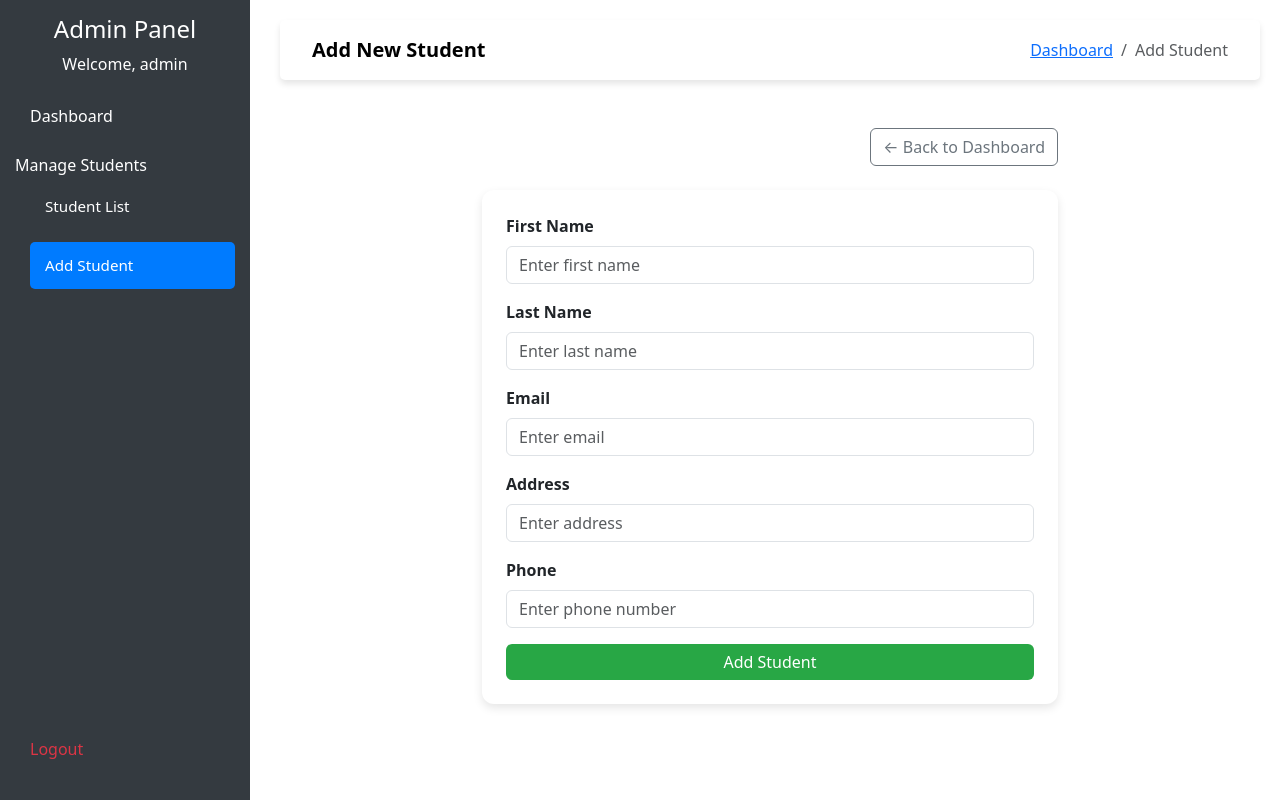
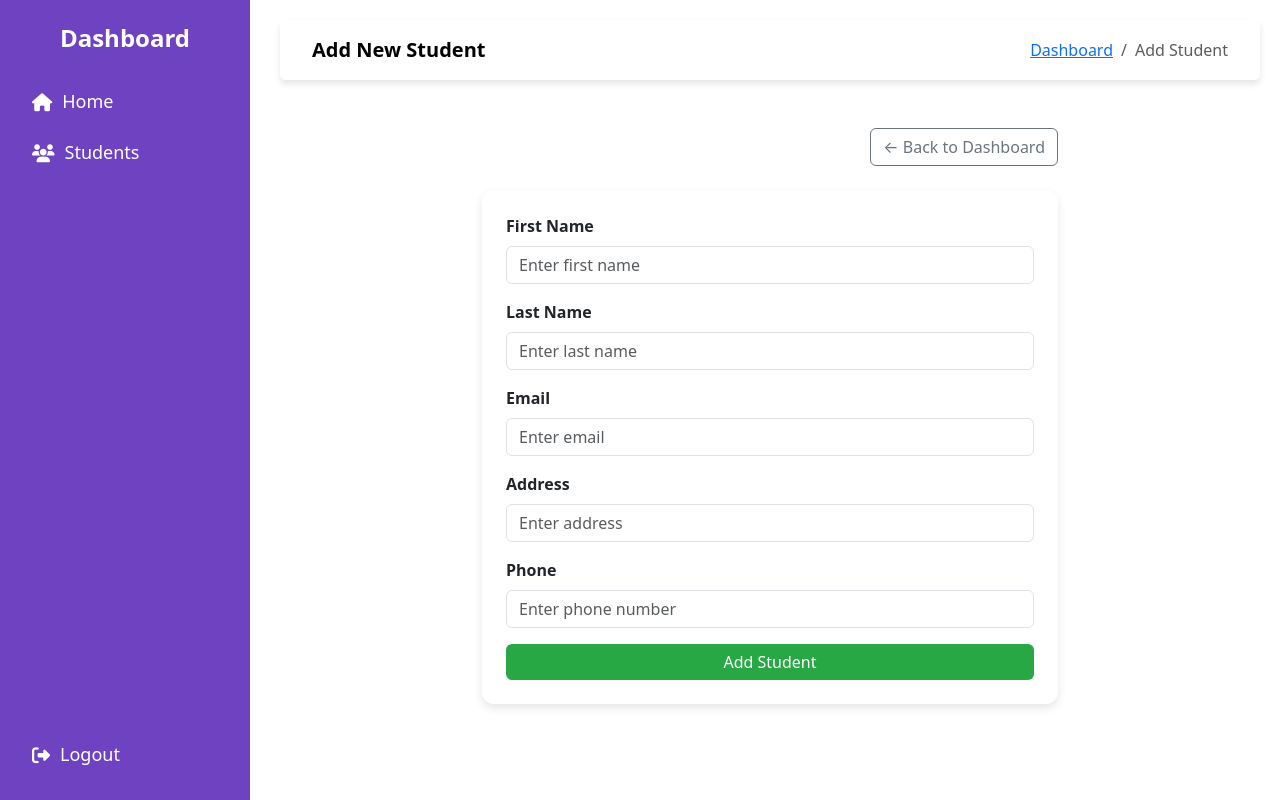
Before and after one commit to shreeya-a/Student-Attendance-Tracker-Python, a Flask app: page /add_student in a window 1280 px wide. Run offline with Flask 3, Linux system fonts and the light colour scheme; a user stored in the database is signed in.

Commit message:
view student ui updated

```diff
--- a/app.py
+++ b/app.py
@@ -83,18 +83,18 @@ def add_student():
         db.session.commit()
 
         flash("Student added successfully!", "success")
-        return redirect(url_for("student/student_list.html"))
+        return redirect(url_for("student/view_student.html"))
 
     return render_template("student/add_student.html")
 
 # display student list in table
 
-@app.route('/student-list')
+@app.route('/view-student')
 @login_required
-def student_list():
+def view_student():
     # students = Student.query.all()
     students = Student.query.order_by(Student.first_name.asc()).all()
-    return render_template("student/student_list.html", students = students)
+    return render_template("student/view_student.html", students = students)
 
 
 
--- a/templates/base.html
+++ b/templates/base.html
@@ -4,46 +4,62 @@
     <meta charset="UTF-8">
     <title>{% block title %}Admin Dashboard{% endblock %}</title>
     <link rel="stylesheet" href="https://cdn.jsdelivr.net/npm/bootstrap@5.3.0/dist/css/bootstrap.min.css">
+    <link rel="stylesheet" href="https://cdnjs.cloudflare.com/ajax/libs/font-awesome/6.4.2/css/all.min.css">
     <script src="https://cdn.jsdelivr.net/npm/bootstrap@5.3.0/dist/js/bootstrap.bundle.min.js"></script>
+
     <style>
+        :root {
+            --primary-color: #6f42c1;
+            --primary-hover: #5a32a3;
+            --sidebar-bg: #6f42c1;
+            --sidebar-text: #ffffff;
+        }
+
         body {
             display: flex;
         }
+
         /* Sidebar Styling */
         .sidebar {
             width: 250px;
             height: 100vh;
-            background: #343a40;
-            color: white;
-            padding: 15px;
+            background-color: var(--sidebar-bg);
+            color: var(--sidebar-text);
             position: fixed;
+            top: 0;
+            left: 0;
+            padding: 20px;
             display: flex;
             flex-direction: column;
-            justify-content: space-between; /* Logout stays at the bottom */
         }
-        .sidebar h4, .sidebar p {
+
+        .sidebar .brand {
+            font-size: 24px;
+            font-weight: bold;
             text-align: center;
+            margin-bottom: 20px;
         }
+
         .sidebar a {
-            color: white;
+            display: flex;
+            align-items: center;
+            color: var(--sidebar-text);
             text-decoration: none;
-            display: block;
-            padding: 12px 15px;
-            border-radius: 5px;
-            margin-bottom: 12px; /* Added spacing */
-            transition: background 0.3s;
+            font-size: 18px;
+            padding: 12px;
+            border-radius: 8px;
+            transition: background 0.3s ease;
         }
+
+        .sidebar a i {
+            margin-right: 10px;
+        }
+
         .sidebar a:hover {
-            background: #495057;
+            background-color: var(--primary-hover);
         }
-        .sidebar .active {
-            background: #007bff;
-        }
-        .manage-students {
-            margin-left: 15px; /* Indent for sub-options */
-            font-size: 0.95rem;
-        }
-        .logout {
+
+        .sidebar .logout {
             margin-top: auto;
         }
 
@@ -61,6 +77,7 @@
             padding: 10px 20px;
             border-radius: 5px;
         }
+
         .breadcrumb {
             margin-bottom: 0;
         }
@@ -71,16 +88,13 @@
 
     <!-- Sidebar -->
     <div class="sidebar">
-        <div>
-            <h4>Admin Panel</h4>
-            <p>Welcome, {{ current_user.username }}</p>
-            <a href="{{ url_for('dashboard') }}" class="{% if request.path == url_for('dashboard') %}active{% endif %}">Dashboard</a>
+        <div class="brand">Dashboard</div>
 
-            <h6 class="text-white mt-3">Manage Students</h6>
-            <a href="{{ url_for('student_list') }}" class="manage-students {% if request.path == url_for('student_list') %}active{% endif %}">Student List</a>
-            <a href="{{ url_for('add_student') }}" class="manage-students {% if request.path == url_for('add_student') %}active{% endif %}">Add Student</a>
-        </div>
-        <a href="{{ url_for('logout') }}" class="text-danger logout">Logout</a>
+        <a href="{{ url_for('dashboard') }}"><i class="fa fa-home"></i> Home</a>
+        <a href="{{ url_for('view_student') }}"><i class="fa fa-users"></i> Students</a>
+
+
+        <a href="{{ url_for('logout') }}" class="logout"><i class="fa fa-sign-out-alt"></i> Logout</a>
     </div>
 
     <!-- Main Content -->
@@ -92,7 +106,7 @@
                 <nav aria-label="breadcrumb">
                     <ol class="breadcrumb">
                         <li class="breadcrumb-item"><a href="{{ url_for('dashboard') }}">Dashboard</a></li>
-                        {% if request.endpoint == 'student_list' %}
+                        {% if request.endpoint == 'view_student' %}
                             <li class="breadcrumb-item active" aria-current="page">Student List</li>
                         {% elif request.endpoint == 'add_student' %}
                             <li class="breadcrumb-item active" aria-current="page">Add Student</li>
```
Also changed, not shown: templates/student/student_list.html (deleted, +0 -36 lines), templates/student/view_student.html (added, +142 -0 lines).
